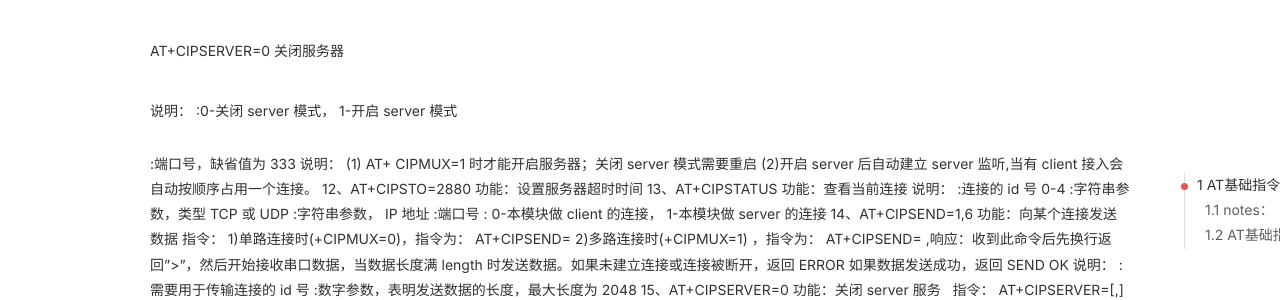
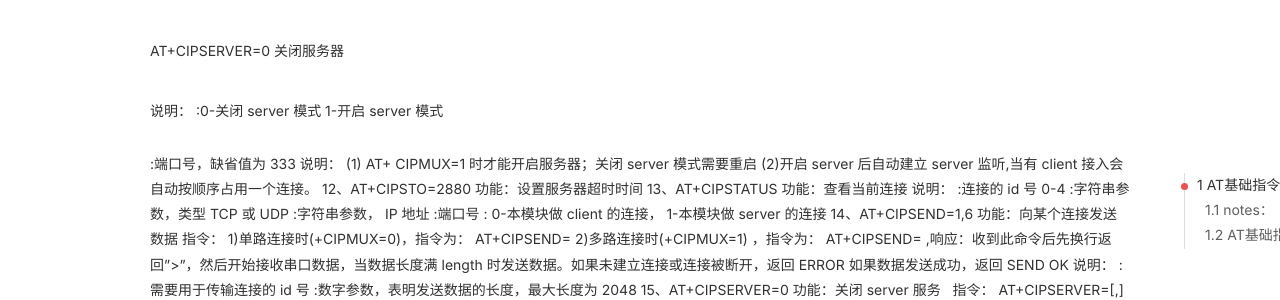
Before and after one commit to ChanJeff123/ChanJeff123.github.io, a Jekyll site: the page built from _posts/技术/2019-06-30-乐鑫WiFi模组AT指令学习.md, in a window 1280 px wide and 900 px high, scrolled down 2493 px. Shown: the part 157-457 px from the top of the window. Built offline with Jekyll 4.4.1, drawn with Linux system fonts in a browser that asks for light colours; nearby versions of some CDN libraries; comment, search, counter and statistics services are not loaded.

Commit message:
格式调整

```diff
--- a/_posts/技术/2019-06-30-乐鑫WiFi模组AT指令学习.md
+++ b/_posts/技术/2019-06-30-乐鑫WiFi模组AT指令学习.md
@@ -82,13 +82,14 @@
 
 AT+CIPSERVER=0 关闭服务器
 
-说明： <mode>:0-关闭 server 模式，
+说明： <mode>:0-关闭 server 模式
 1-开启 server 模式
+
 <port>:端口号，缺省值为 333
 
 说明：
-(1) AT+ CIPMUX=1 时才能开启服务器；关闭 server 模式需要重启
-(2)开启 server 后自动建立 server 监听,当有 client 接入会自动按顺序占用一个连接。
+(1) AT+ CIPMUX=1 时才能开启服务器；关闭  server 模式需要重启
+(2)开启 server 后自动建立 server 监听,当有  client 接入会自动按顺序占用一个连接。
 
 12、AT+CIPSTO=2880
   功能：设置服务器超时时间
```
